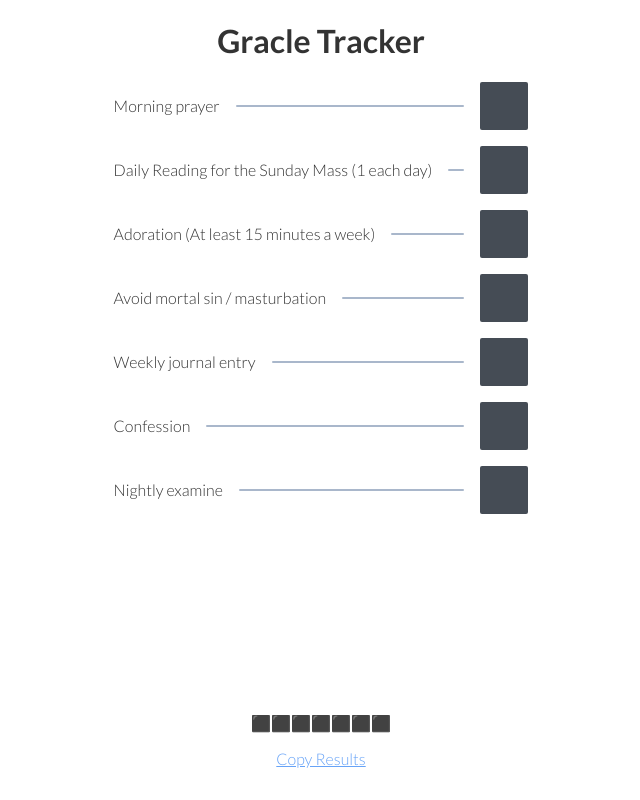
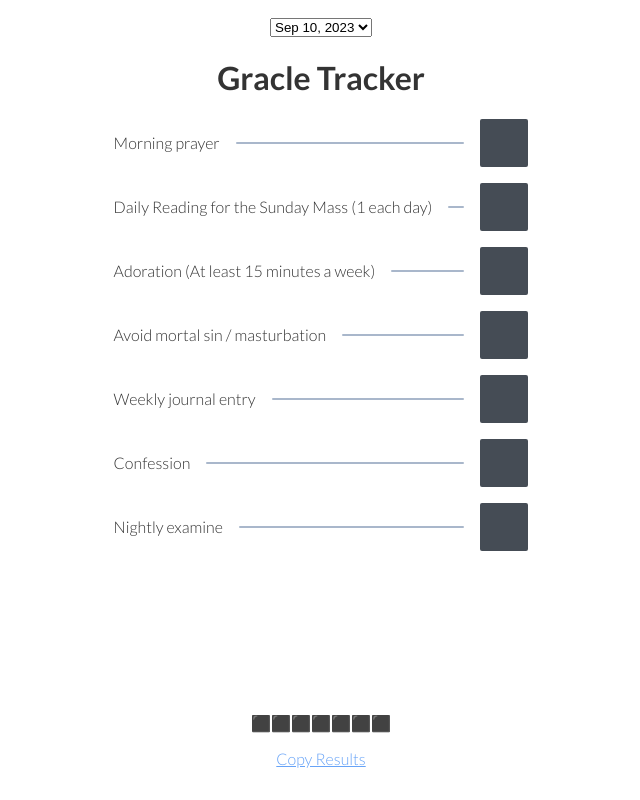
Before and after one commit to Davey-M/gracle, an Angular app: page / in a window 1280 px wide. Shown: the whole page, without its empty margins (319-959 px from the left). Built offline with nearby package versions, Linux system fonts and the light colour scheme.

Commit message:
add date picker component

```diff
--- a/src/app/app.component.css
+++ b/src/app/app.component.css
@@ -3,7 +3,7 @@
 
   display: grid;
   grid-auto-flow: row;
-  grid-template-rows: max-content 1fr max-content;
+  grid-template-rows: max-content max-content 1fr max-content;
 }
 
 .header {
--- a/src/app/app.component.html
+++ b/src/app/app.component.html
@@ -1,4 +1,6 @@
 <main class="fill-screen">
+  <app-date-picker></app-date-picker>
+
   <h1 class="header">Gracle Tracker</h1>
 
   <div class="container">
--- a/src/app/app.module.ts
+++ b/src/app/app.module.ts
@@ -7,13 +7,15 @@ import { AppComponent } from './app.component';
 import { RuleInputComponent } from './components/rule-input/rule-input.component';
 import { StateClassPipe } from './pipes/stateClass/state-class.pipe';
 import { OutputDisplayComponent } from './components/output-display/output-display.component';
+import { DatePickerComponent } from './components/date-picker/date-picker.component';
 
 @NgModule({
   declarations: [
     AppComponent,
     RuleInputComponent,
     StateClassPipe,
-    OutputDisplayComponent
+    OutputDisplayComponent,
+    DatePickerComponent
   ],
   imports: [
     BrowserModule,
--- /dev/null
+++ b/src/app/components/date-picker/date-picker.component.css
@@ -0,0 +1,4 @@
+:host {
+  margin-top: 1rem;
+  text-align: center;
+}
--- /dev/null
+++ b/src/app/components/date-picker/date-picker.component.html
@@ -0,0 +1,6 @@
+<select name="dates" id="dates-dropdown" title="something">
+  <option *ngFor="let date of dates$ | async"
+          [value]="date | date">
+    {{ date | date }}
+  </option>
+</select>
--- /dev/null
+++ b/src/app/components/date-picker/date-picker.component.ts
@@ -0,0 +1,30 @@
+import { Component, OnInit } from '@angular/core';
+import { map } from 'rxjs';
+import { iGracle } from 'src/app/models/gracle';
+import { StorageService } from 'src/app/services/storage/storage.service';
+
+@Component({
+  selector: 'app-date-picker',
+  templateUrl: './date-picker.component.html',
+  styleUrls: ['./date-picker.component.css']
+})
+export class DatePickerComponent implements OnInit {
+
+  dates$ = this._storageService.store$.pipe(
+    map(store => this._getDatesFromGracle(store)),
+  );
+
+  constructor(private _storageService: StorageService) { }
+
+  ngOnInit(): void {
+  }
+
+  private _getDatesFromGracle(store: iGracle[]): Date[] {
+    return store.map(day => {
+      const dateString = day.date;
+      const date = new Date(dateString);
+      return date;
+    });
+  }
+
+}
```
Also changed, not shown: 1 other file (tests, documents, lock files or other folders).
